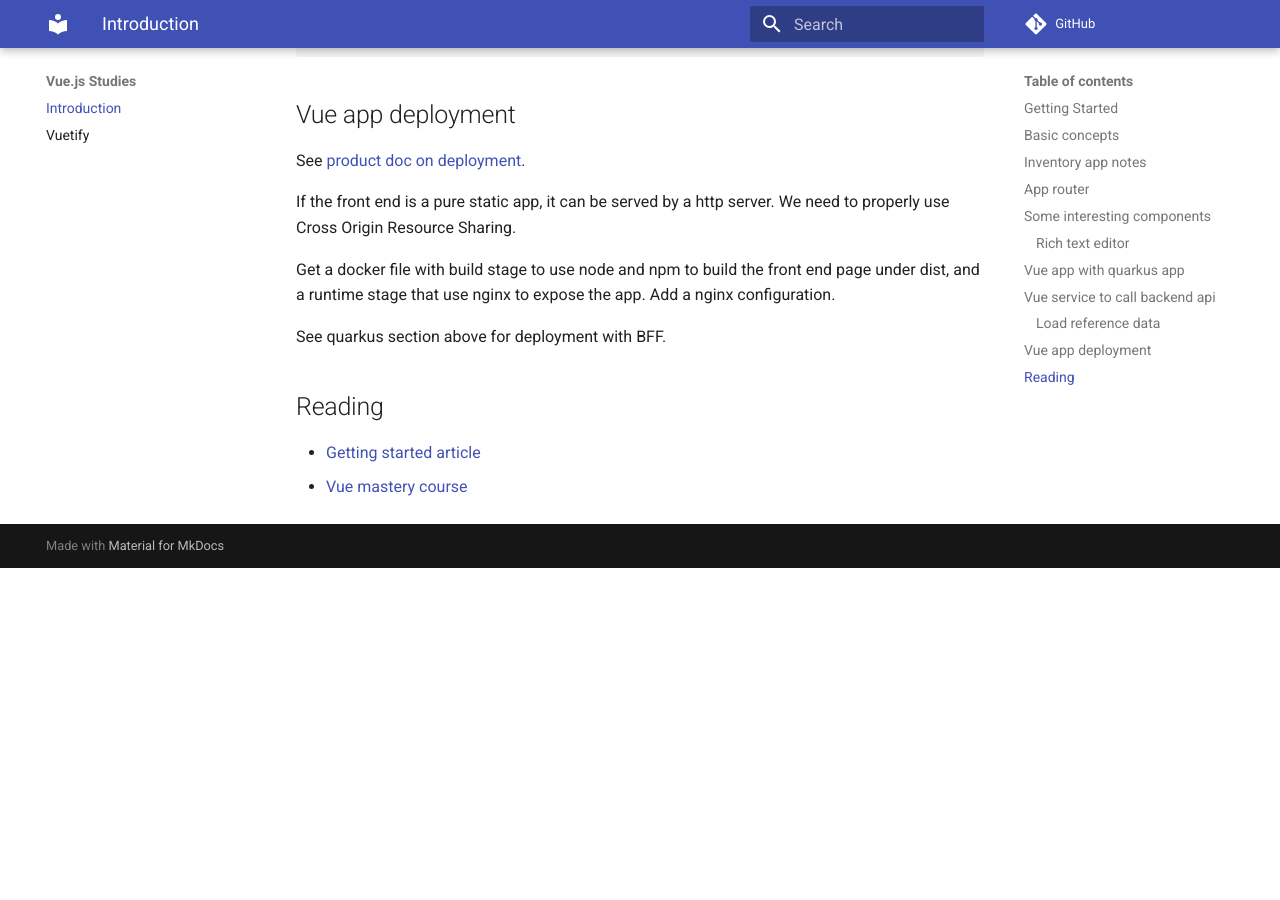
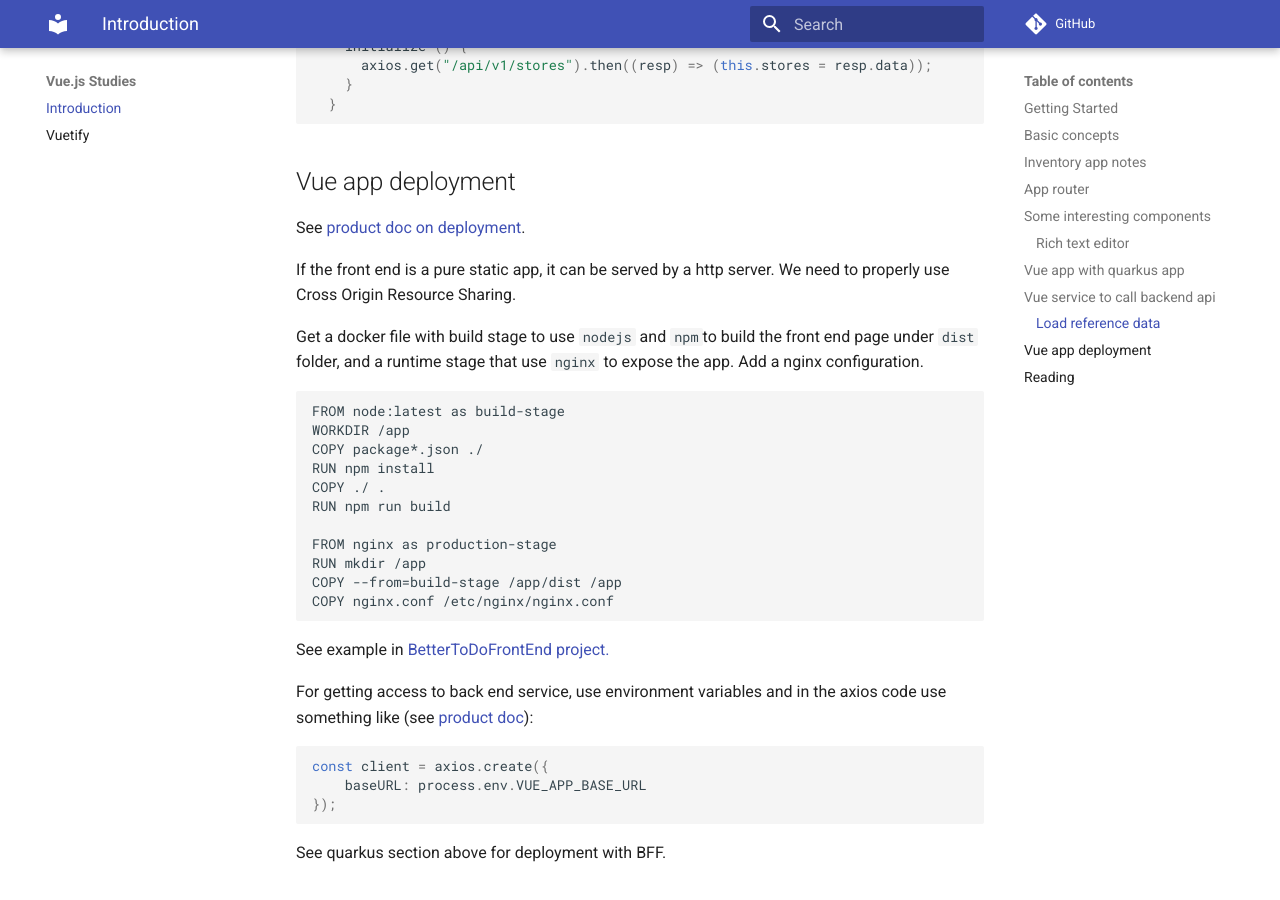
Before and after one commit to jbcodeforce/vuejs-studies, an MkDocs documentation site: the page built from docs/index.md, in a window 1280 px wide and 900 px high, scrolled down 6364 px. Built offline with MkDocs 1.6.1 and Material for MkDocs 9.7.7, drawn with Linux system fonts in a browser that asks for light colours; comment, search, counter and statistics services are not loaded; before the commit the page ends 6932 px from its top, so only the background shows below that; some of the changed text lies outside the part shown.

Commit message:
Modify index

````diff
--- a/docs/index.md
+++ b/docs/index.md
@@ -4,7 +4,9 @@ A progressive framework to be used in existing js app if needed. It is reactive
 
 ## Getting Started
 
-* Get vue cli: `npm install -g @vue/cli@next`.
+* Get vue cli: `npm install -g @vue/cli@next`.  To upgrade existing project: `vue upgrade`
+* `vue -h` to get CLI help
+* Ensure to be on last version: `vue --version`
 * Start the `vue ui` to create a project and manage the build and every thing or...
 * Create a new project: `vue create project-name`
 * Start server: `npm run serve` or `yarn serve`
@@ -271,7 +273,7 @@ export default {
 
 ## Vue service to call backend api
 
-To call backend API, we need to add service and use the Promise based HTTP client:[axios](https://github.com/axios/axios) with some [Vue samples, here](https://vuejs.org/v2/cookbook/using-axios-to-consume-apis.html)
+To call backend API, we need to add service and use the Promise based HTTP client: [axios](https://github.com/axios/axios) with some [Vue samples, here](https://vuejs.org/v2/cookbook/using-axios-to-consume-apis.html)
 
 ### Load reference data
 
@@ -294,7 +296,31 @@ See [product doc on deployment](https://cli.vuejs.org/guide/deployment.html).
 
 If the front end is a pure static app, it can be served by a http server. We need to properly use Cross Origin Resource Sharing.
 
-Get a docker file with build stage to use node and npm to build the front end page under dist, and a runtime stage that use nginx to expose the app. Add a nginx configuration.
+Get a docker file with build stage to use `nodejs` and `npm `to build the front end page under `dist` folder, and a runtime stage that use `nginx` to expose the app. Add a nginx configuration.
+
+```
+FROM node:latest as build-stage
+WORKDIR /app
+COPY package*.json ./
+RUN npm install
+COPY ./ .
+RUN npm run build
+
+FROM nginx as production-stage
+RUN mkdir /app
+COPY --from=build-stage /app/dist /app
+COPY nginx.conf /etc/nginx/nginx.conf
+```
+
+See example in [BetterToDoFrontEnd project.](https://github.com/jbcodeforce/BetterToDoFrontEnd)
+
+For getting access to back end service, use environment variables and in the axios code use something like (see [product doc](https://cli.vuejs.org/guide/mode-and-env.html)):
+
+```javascript
+const client = axios.create({
+    baseURL: process.env.VUE_APP_BASE_URL
+});
+```
 
 See quarkus section above for deployment with BFF.
 
````
Also changed, not shown: other parts of docs/index.md (+1 -1 lines), docs/vuetify.md (+1 -1 lines).
